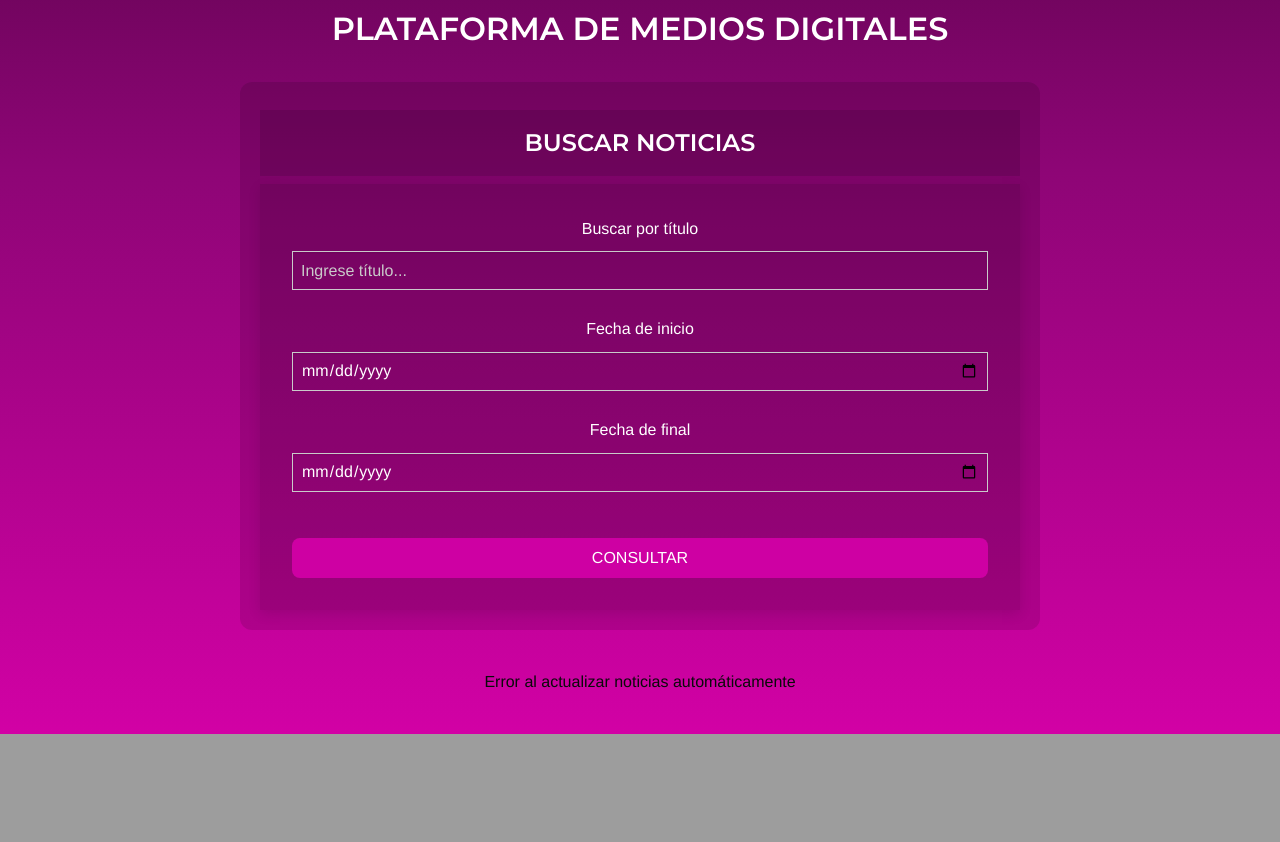
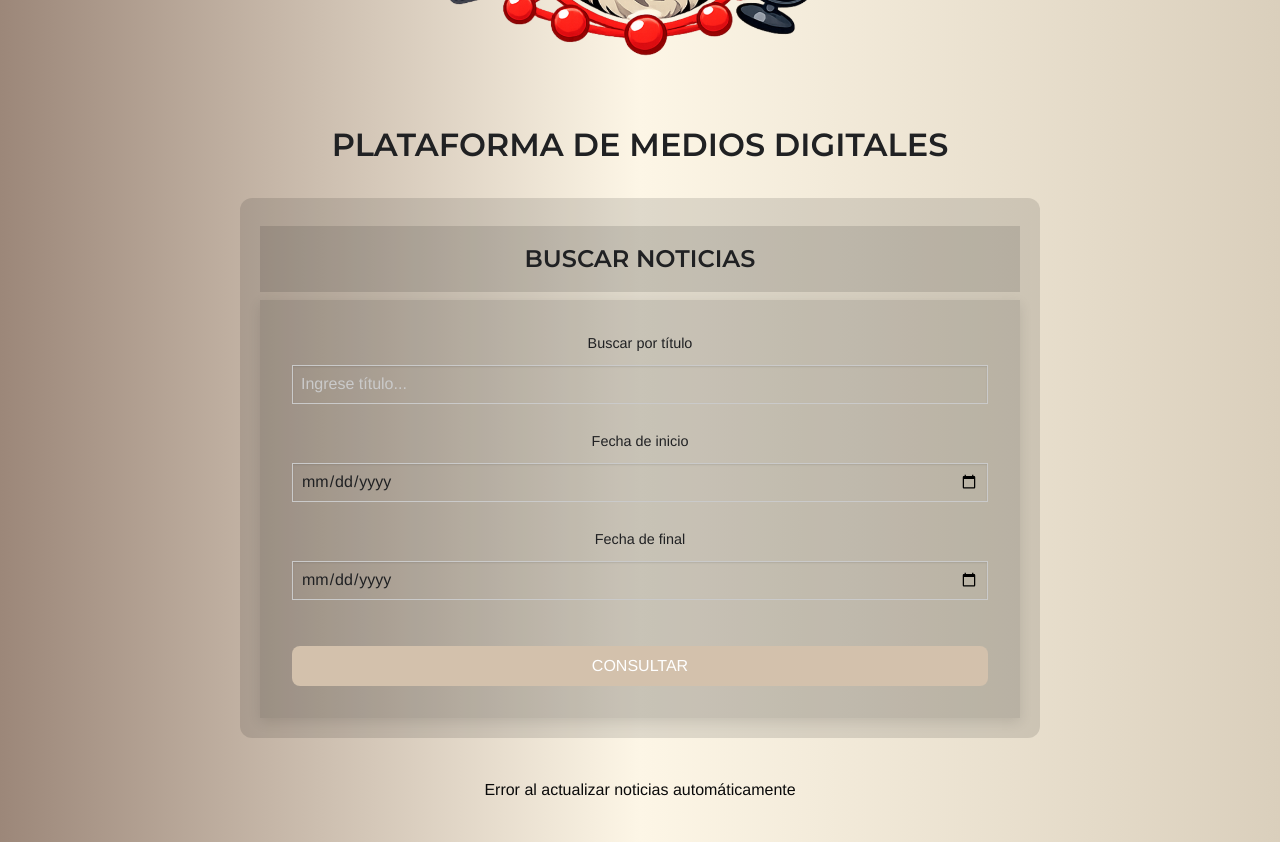
Before and after one commit to gonzacodigo/plataforma_noticias, a Django app: template templates/noticia/noticia_list.html in a window 1280 px wide. Shown: the part 387-1229 px from the top of the page. Before the commit the page ends 1121 px from the top, so only its background shows below. Run offline with Django 3.2, Linux system fonts and the light colour scheme; the template is opened without the code that fills it, so the values that code supplies are empty; some libraries are stand-ins or nearby versions.

Commit message:
Se cambio la imagen de la marca

```diff
--- a/static/css/base.css
+++ b/static/css/base.css
@@ -4,14 +4,14 @@
   align-items: center;
   font-family: 'Montserrat', sans-serif;
   padding: 16px;
-  background-color: #ce00a3;
+  background-color: #202123;
   margin: 16px 0px;
   color: white;
   font-weight:bold ;
   cursor: pointer;
 }
 .ver_detalles:hover{
-  background-color: #8E0576;
+  background-color: #20212385;
   color: #e0e0e0;
 }
 .titulo_compartir_noticia{
@@ -24,7 +24,8 @@
   font-family: 'Montserrat', sans-serif;
 }
 .body_class{
-    background:linear-gradient(180deg, #38042F 0%, #8E0576 50%, #D201A5 100%);
+      background: #9C8779;
+      background: linear-gradient(90deg,rgba(156, 135, 121, 1) 0%, rgba(253, 246, 230, 1) 50%, rgba(218, 207, 188, 1) 100%);
 }
 /* Contenedor principal con flex para las tarjetas */
 .noticias-container {
@@ -38,7 +39,7 @@
 /* Cada tarjeta */
 .noticia-card {
   width:35rem;
-  border: 1px solid #e0e0e0;
+  border: 1px solid 202123;
   border-radius: 16px;
   padding: 20px;
   background: white;
@@ -82,7 +83,7 @@
   font-weight: bold;
   margin-top: 10px;
   width: 100%;
-  background-color: #ce00a3;
+  background-color: #202123;
   color: white;
   border: none;
   padding: 10px;
@@ -103,7 +104,7 @@
 /* Enlace 'Leer más' dentro del acordeón */
 .accordion-content a {
   padding: 8px 12px;
-  background-color: #ce00a3;
+  background-color: #202123;
   color: white;
   text-decoration: none;
   border-radius: 6px;
@@ -120,7 +121,7 @@
 }
 
 .pagination li {
-  background-color: #78005e;
+  background-color: #202123;
   border-radius: 6px;
   padding: 6px 12px;
 }
@@ -143,7 +144,8 @@
 
 /* Fondo body */
 body {
-  background: linear-gradient(180deg, #38042F 0%, #8E0576 50%, #D201A5 100%);
+  background: #9C8779;
+  background: linear-gradient(90deg,rgba(156, 135, 121, 1) 0%, rgba(253, 246, 230, 1) 50%, rgba(218, 207, 188, 1) 100%);
   margin: 0;
   font-family: 'Montserrat', sans-serif;
 }
--- a/static/css/header.css
+++ b/static/css/header.css
@@ -1,5 +1,5 @@
 .top-bar, .top-bar ul {
-    background-color: #0a0a0a;
+    background-color: #0a0a0a70;
 }
 .menu-link{
     font-family: 'Montserrat', sans-serif;
@@ -7,7 +7,7 @@
     color: white;
 }
 .menu-link:hover{
-    color:#ce00a3;
+    color:#ffffffd3;
 }
 
 .title-bar{
--- a/static/css/lista_noticia_categoria.css
+++ b/static/css/lista_noticia_categoria.css
@@ -4,8 +4,10 @@
 }
 
 .div_foto_perfil img {
+  width: 26rem;
   margin-top: 32px;
 }
+
 .div_checkbox{
       display: flex;
     flex-wrap: wrap;
@@ -19,7 +21,7 @@ h1.titulo-principal {
   font-family: 'Montserrat', sans-serif;
   font-size: 2em;
   margin-top: 8px;
-  color: white;
+  color: #202123;
   font-weight: bold;
 }
 
@@ -27,12 +29,12 @@ section.contenedor-filtro {
   max-width: 800px;
   margin: 30px auto;
   padding: 20px;
-  background-color: rgb(255, 0, 200);
+  background-color: #D3C1AC;
   border-radius: 12px;
 }
 
 h3.subtitulo-filtro {
-  background-color: rgba(0, 0, 0, 0.22);
+  background-color:#D3C1AC;
   padding: 16px;
   text-align: center;
   font-family: 'Montserrat', sans-serif;
@@ -60,8 +62,8 @@ div.boton-filtrar {
 
 div.boton-filtrar button {
   padding: 12px 25px;
-  background-color: rgba(0, 0, 0, 0.22);
-  color: white;
+  background-color: #D3C1AC;
+  color: #ffffff;
   border: none;
   border-radius: 8px;
   font-size: 1em;
--- a/static/css/lista_noticia_medio.css
+++ b/static/css/lista_noticia_medio.css
@@ -4,7 +4,8 @@
   justify-content: center;
 }
 
-.div_foto_perfil img {
+.logo {
+  width: 26rem;
   margin-top: 32px;
 }
 
@@ -23,13 +24,13 @@ section {
   max-width: 800px;
   margin: 30px auto;
   padding: 20px;
-  background-color: rgba(0, 0, 0, 0.116);
+  background-color:#D3C1AC;
   border-radius: 12px;
 }
 
 /* Título h3 dentro de section */
 section h3 {
-  background-color: rgba(0, 0, 0, 0.116);
+  background-color:#D3C1AC;
   padding: 16px;
   text-align: center;
   font-family: 'Montserrat', sans-serif;
@@ -65,7 +66,7 @@ select {
 }
 
 select:focus {
-  border-color: #ce00a3;
+  border-color: #202123;
   box-shadow: 0 0 0 3px rgba(206, 0, 163, 0.2);
   outline: none;
 }
@@ -101,7 +102,7 @@ button[type="submit"] {
 
 button[type="submit"] {
   padding: 12px 25px;
-  background-color: #ce00a3;
+  background-color:#D3C1AC;
   color: white;
   border: none;
   border-radius: 8px;
--- a/static/css/noticia_list.css
+++ b/static/css/noticia_list.css
@@ -7,6 +7,7 @@
   margin:0px;
 }
 .logo {
+  width: 26rem;
   margin-top: 32px;
 }
 
@@ -15,7 +16,7 @@
   font-family: 'Montserrat', sans-serif;
   font-size: 2em;
   margin-top: 8px;
-  color: white;
+  color: #202123;
   font-weight: bold;
 }
 
@@ -34,7 +35,7 @@
   font-family: 'Montserrat', sans-serif;
   font-size: 1.5em;
   margin-top: 8px;
-  color: white;
+  color: #202123;
   font-weight: bold;
 }
 
@@ -58,7 +59,7 @@
 
 .btn-consultar {
   padding: 10px 20px;
-  background-color: #ce00a3;
+  background-color: #202123;
   color: white;
   border: none;
   border-radius: 8px;
@@ -68,7 +69,7 @@
 }
 
 .btn-consultar:hover {
-  background-color: #a3007a;
+  background-color: #202123;
 }
 
 .contenedor-noticias {
@@ -87,10 +88,10 @@
 
 .icon-spinner {
   margin-right: 8px;
-  color: white;
+  color: #202123;
 }
 
 .texto-cargando {
   font-family: 'Montserrat', sans-serif;
-  color: white;
+  color: #202123;
 }
--- a/templates/base.html
+++ b/templates/base.html
@@ -16,7 +16,7 @@
   {% block meta_og %}
     <meta property="og:title" content="GonDigital" />
     <meta property="og:description" content="ENTRA A VER ESTA NOTICIA" />
-    <meta property="og:image" content="{% static 'img/icons/GonDigital.png' %}" />
+    <meta property="og:image" content="{% static 'img/icons/GonDigital.svg' %}" />
     <meta property="og:url" content="{{ request.build_absolute_uri }}" />
     <meta property="og:type" content="website" />
   {% endblock %}
@@ -25,10 +25,10 @@
   <meta name="twitter:card" content="summary_large_image" />
   <meta name="twitter:title" content="GonDigital" />
   <meta name="twitter:description" content="ENTRA A VER ESTA NOTICIA" />
-  <meta name="twitter:image" content="{% static 'img/icons/GonDigital.png' %}" />
+  <meta name="twitter:image" content="{% static 'img/icons/GonDigital.svg' %}" />
 
   <!-- Favicon -->
-  <link rel="icon" type="image/png" href="{% static 'img/icons/GonDigital.png' %}" />
+  <link rel="icon" type="image/png" href="{% static 'img/icons/GonDigital.svg' %}" />
 
   <!-- CSS -->
   <link rel="stylesheet" href="{% static 'css/foundation.css' %}" />
@@ -167,7 +167,7 @@
           spinner.style.display = "none";
           if (mensaje) {
             mensaje.innerText = "Resultados filtrados 📝";
-            mensaje.style.color = "white";
+            mensaje.style.color = "#202123";
           }
           return;
         }
@@ -175,7 +175,7 @@
         if (localStorage.getItem("recargaHecha")) {
           if (mensaje) {
             mensaje.innerText = "🚀 A TRABAJAR 👍";
-            mensaje.style.color = "white";
+            mensaje.style.color = "#202123";
           }
           spinner.style.display = "none";
           localStorage.removeItem("recargaHecha");
--- a/templates/google/buscador_imagenes.html
+++ b/templates/google/buscador_imagenes.html
@@ -52,7 +52,7 @@ BUSCADOR DE IMAGENES
         margin: auto;
         padding: 16px;
         border-radius: 16px;
-        background-color: #ce00a3;
+        background-color: #161517;
       }
 
       /* Media query fuera del selector */
--- a/templates/instagram/instagram.html
+++ b/templates/instagram/instagram.html
@@ -5,7 +5,7 @@
 {% include 'includes/header.html' %}
 <div class="div_foto_perfil" style="display: flex; justify-content: center">
   <img
-    src="{% static 'img/LOGODESENCHUFADAS2-TRANSPARENTE.svg' %}"
+    src="{% static 'img/LOGODESENCHUFADAS2-TRANSPARENTE.png' %}"
     alt="Logo de Desenchufadas"
     style="margin-top: 32px"
   />
@@ -16,7 +16,7 @@
     font-family: 'Montserrat', sans-serif;
     font-size: 2.5em;
     margin-top: 8px;
-    color: white;
+    color: #202123;
     font-weight: bold;
   "
 >
@@ -60,7 +60,7 @@ style="
   data-instgrm-permalink="https://www.instagram.com/desenchufadas.ok"
   data-instgrm-version="12"
   style="
-    background: #fff;
+    background: #202123;
     border: 0;
     border-radius: 3px;
     box-shadow: 0 0 1px 0 rgba(0, 0, 0, 0.5),
--- a/templates/noticia/lista_noticia_medio.html
+++ b/templates/noticia/lista_noticia_medio.html
@@ -6,8 +6,9 @@
 
 <div class="div-foto-perfil">
   <img
-    src="{% static 'img/LOGODESENCHUFADAS2-TRANSPARENTE.svg' %}"
+    src="{% static 'img/LOGODESENCHUFADAS2-TRANSPARENTE.png' %}"
     alt="Logo de Desenchufadas"
+    class="logo"
   />
 </div>
 
--- a/templates/noticia/noticia_list.html
+++ b/templates/noticia/noticia_list.html
@@ -6,7 +6,7 @@
 
 <div class="div-foto-perfil">
   <img
-    src="{% static 'img/LOGODESENCHUFADAS2-TRANSPARENTE.svg' %}"
+    src="{% static 'img/LOGODESENCHUFADAS2-TRANSPARENTE.png' %}"
     alt="Logo de Desenchufadas"
     class="logo"
   />
@@ -19,14 +19,14 @@
 <section class="busqueda-noticias">
   <h3 class="titulo-buscar">BUSCAR NOTICIAS</h3>
   <form method="get" class="form-busqueda">
-    <p class="rango_fechas" style="color:white">Buscar por título</p>
-    <input type="text" id="kword" name="kword" placeholder="Ingrese título..." value="{{ request.GET.kword }}" class="input-busqueda" style="background-color: unset; color:white;" />
+    <p class="rango_fechas" style="color:#202123; font-size: 0.9em">Buscar por título</p>
+    <input type="text" id="kword" name="kword" placeholder="Ingrese título..." value="{{ request.GET.kword }}" class="input-busqueda" style="background-color: unset; color:#202123" />
 
-    <p class="rango_fechas" style="color:white">Fecha de inicio</p>
-    <input type="date" name="fecha1" id="fecha1" value="{{ request.GET.fecha1 }}" class="input-busqueda" style="background-color: unset; color:white;" />
+    <p class="rango_fechas" style="color:#202123; font-size: 0.9em">Fecha de inicio</p>
+    <input type="date" name="fecha1" id="fecha1" value="{{ request.GET.fecha1 }}" class="input-busqueda" style="background-color: unset; color:#202123;" />
 
-    <p class="rango_fechas" style="color:white">Fecha de final</p>
-    <input type="date" name="fecha2" id="fecha2" value="{{ request.GET.fecha2 }}" class="input-busqueda" style="background-color: unset; color:white;" />
+    <p class="rango_fechas" style="color:#202123; font-size: 0.9em">Fecha de final</p>
+    <input type="date" name="fecha2" id="fecha2" value="{{ request.GET.fecha2 }}" class="input-busqueda" style="background-color: unset; color:#202123;" />
 
     <button type="submit" class="btn-consultar">CONSULTAR</button>
   </form>
```
Also changed, not shown: templates/noticia/lista_noticia_categoria.html (+8 -6 lines), static/img/LOGODESENCHUFADAS2-TRANSPARENTE.png (added), static/img/LOGODESENCHUFADAS2-TRANSPARENTE.svg, static/img/icons/GonDigital.png (deleted), static/img/icons/GonDigital.svg (added).
